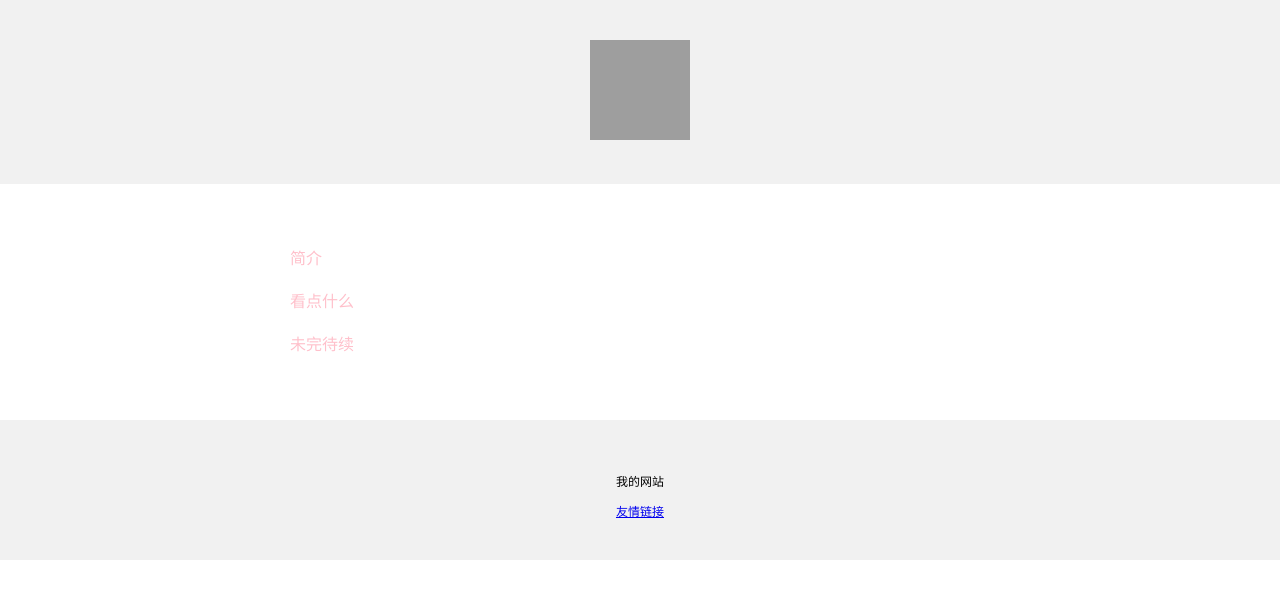
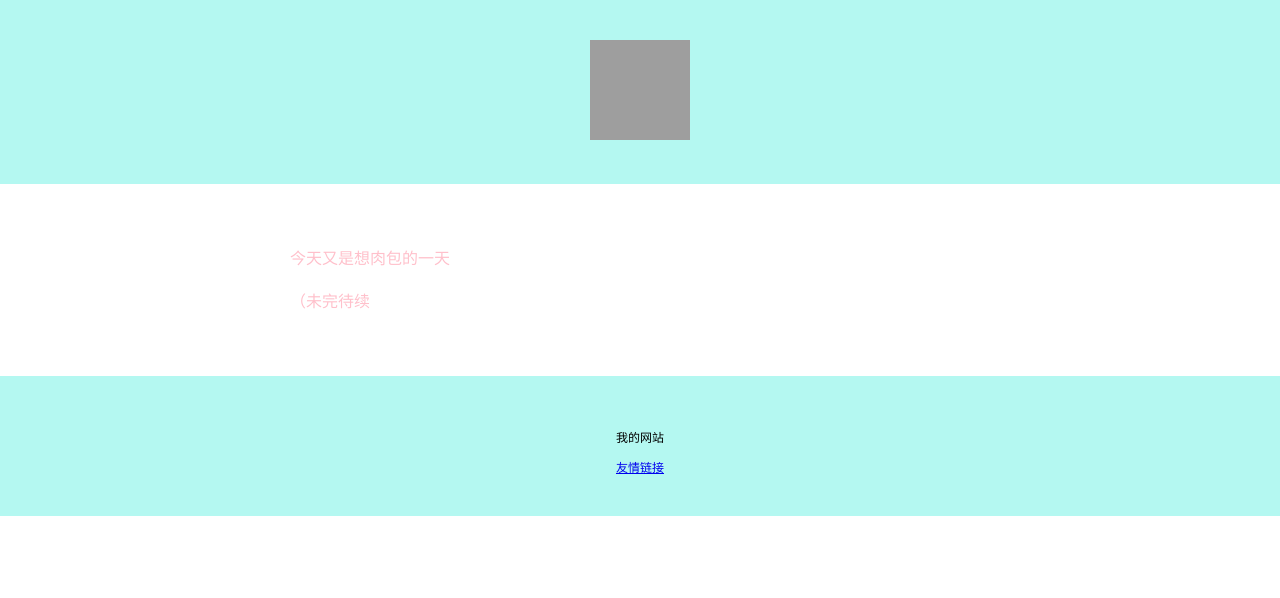
Before and after one commit to WZJ-Caviar/ca, a plain HTML site: page index.html in a window 1280 px wide. Drawn offline with Linux system fonts and the light colour scheme; grey boxes are pictures that could not be loaded.

Commit message:
Add files via upload

```diff
--- a/index.html
+++ b/index.html
@@ -12,7 +12,7 @@
   </head>
   <body>
     <div style="
-      background-color: #f1f1f1;
+      background-color: #b4f8f1;
       text-align:center;
       padding:40px;
     ">
@@ -25,12 +25,12 @@
       line-height: 1.7;
       color: pink;
     ">
-    <p>简介</p>
-    <p>看点什么</p>
-    <p>未完待续</p>
+    <p>今天又是想肉包的一天</p>
+
+    <p>（未完待续</p>
     </div>
     <div style="
-      background-color: #f1f1f1;
+      background-color: #b4f8f1;
       text-align:center;
       padding:40px;
       font-size: 12px;
```
